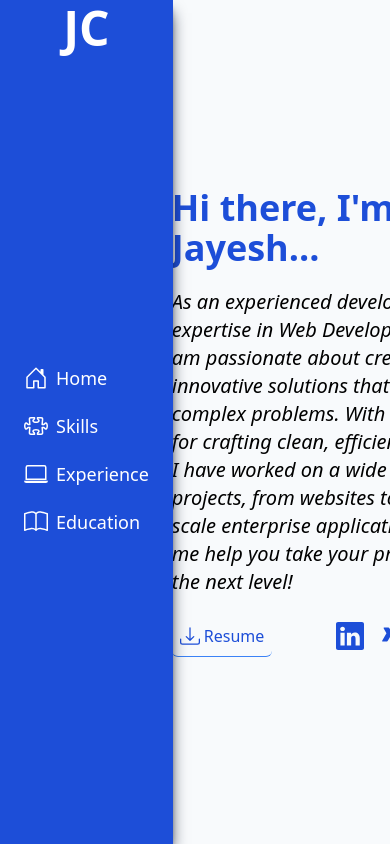
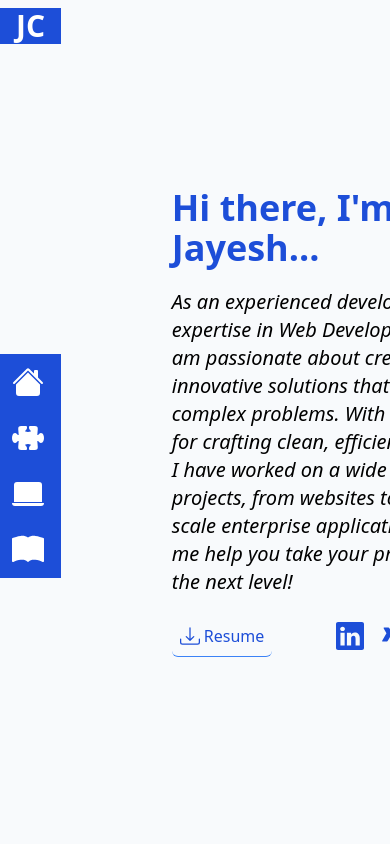
Before and after one commit to CJayesh/portfolio, a Next.js app in the folder my-portfolio/: page / in a window 390 px wide. Shown: the top 844 px of the page. Built offline with nearby package versions, Linux system fonts and the light colour scheme.

Commit message:
mobile Navbar

```diff
--- /dev/null
+++ b/my-portfolio/src/components/Navbar.module.css
@@ -0,0 +1,23 @@
+.nav_ul {
+    height: 100%;
+    display: flex;
+    flex-direction: column;
+    justify-content: center;
+}
+
+.nav_ul_mobile {
+    height: 100%;
+    display: flex;
+    flex-direction: column;
+    justify-content: center;
+}
+
+.nav_ul > li {
+    padding: 12px;
+    @apply hover:bg-blue-800
+}
+
+.nav_ul_mobile > li {
+    padding: 12px;
+    @apply bg-blue-700
+}
--- a/my-portfolio/src/components/Navbar.tsx
+++ b/my-portfolio/src/components/Navbar.tsx
@@ -2,24 +2,35 @@ import Head from 'next/head'
 import Link from 'next/link'
 import React from 'react'
 import NavbarItem from './NavbarItem'
+import styles from './Navbar.module.css'
 
 function Navbar() {
     return (
         <>
             <Head>
                 <title>My Site</title>
+                <meta name="viewport" content="width=device-width, initial-scale=1, maximum-scale=1, user-scalable=0"/>
             </Head>
-        <div id='navbar' className='absolute z-2 w-fit h-screen px-5 py-1 flex flex-col bg-blue-700 shadow-lg shadow-slate-900'>
-            <div id='navbar-header' className='text-center text-white font-bold text-5xl mb-5'>
+            <nav className='hidden sm:block fixed h-full w-fit bg-blue-700 shadow-lg shadow-slate-900'>
+                <div className='text-center text-white font-bold px-4 mt-2 text-5xl'>
                     <Link href="/#home_page">JC</Link>
                 </div>
-            <div id='navbar-content' className='flex flex-col flex-grow justify-center'>
-                <NavbarItem icon='home' text='Home' link='/#home_page'></NavbarItem>
-                <NavbarItem icon='skills' text='Skills' link='/#skills_page'></NavbarItem>
-                <NavbarItem icon='experience' text='Experience' link='/#experience_page'></NavbarItem>
-                <NavbarItem icon='education' text='Education' link='/#education_page'></NavbarItem>
-            </div>
-        </div>
+                <ul className={styles.nav_ul}>
+                    <li><NavbarItem icon='home' text='Home' link='/#home_page'></NavbarItem></li>
+                    <li><NavbarItem icon='skills' text='Skills' link='/#skills_page'></NavbarItem></li>
+                    <li><NavbarItem icon='experience' text='Experience' link='/#experience_page'></NavbarItem></li>
+                    <li><NavbarItem icon='education' text='Education' link='/#education_page'></NavbarItem></li>
+                </ul>
+            </nav>
+            <nav className='block sm:hidden fixed h-full w-fit'>
+                <div className='text-center text-white font-bold px-4 mt-2 text-3xl bg-blue-700'>JC</div>
+                <ul className={styles.nav_ul_mobile}>
+                    <li><NavbarItem icon='home' text='Home' link='/#home_page'></NavbarItem></li>
+                    <li><NavbarItem icon='skills' text='Skills' link='/#skills_page'></NavbarItem></li>
+                    <li><NavbarItem icon='experience' text='Experience' link='/#experience_page'></NavbarItem></li>
+                    <li><NavbarItem icon='education' text='Education' link='/#education_page'></NavbarItem></li>
+                </ul>
+            </nav>
         </>
     )
 }
--- a/my-portfolio/src/components/NavbarItem.tsx
+++ b/my-portfolio/src/components/NavbarItem.tsx
@@ -1,7 +1,6 @@
 import Link from 'next/link'
 import React, { ReactElement, ReactNode } from 'react'
-import { BsBook, BsPuzzle, BsQuestionCircle, BsHouseDoor, BsLaptop } from 'react-icons/bs'
-import { HiOfficeBuilding } from 'react-icons/hi'
+import { BsBookFill, BsPuzzleFill, BsQuestionCircle, BsFillHouseFill, BsLaptopFill } from 'react-icons/bs'
 
 type Props = {
     icon: 'education' | 'skills' | 'experience' | 'home',
@@ -10,16 +9,16 @@ type Props = {
 }
 
 function getIcon(icon_name: string) {
-    const classes = 'h-6 w-6';
+    const classes = 'h-8 w-8';
     switch (icon_name) {
         case 'education':
-            return <BsBook className={classes}></BsBook>
+            return <BsBookFill className={classes}></BsBookFill>
         case 'experience':
-            return <BsLaptop className={classes}></BsLaptop>
+            return <BsLaptopFill className={classes}></BsLaptopFill>
         case 'skills':
-            return <BsPuzzle className={classes}></BsPuzzle>
+            return <BsPuzzleFill className={classes}></BsPuzzleFill>
         case 'home':
-            return <BsHouseDoor className={classes}></BsHouseDoor>
+            return <BsFillHouseFill className={classes}></BsFillHouseFill>
         default:
             return <BsQuestionCircle className={classes}></BsQuestionCircle>
     }
@@ -28,9 +27,9 @@ function getIcon(icon_name: string) {
 function NavbarItem({ icon, text, link }: Props) {
     return (
         <Link href={link} scroll={false}>
-            <div className='text-white mb-3 p-1 flex items-center hover:text-blue-300'>
-                {getIcon(icon)}
-                <span className='pl-2 text-lg'>{text}</span>
+            <div className='text-white flex items-center'>
+                <span>{getIcon(icon)}</span>
+                <span className='pl-2 text-lg hidden sm:inline'>{text}</span>
             </div>
         </Link>
     )
--- a/my-portfolio/src/pages/_document.tsx
+++ b/my-portfolio/src/pages/_document.tsx
@@ -4,7 +4,7 @@ export default function Document() {
     return (
         <Html lang="en">
             <Head />
-            <body>
+            <body className='bg-slate-50'>
                 <Main />
                 <NextScript />
             </body>
--- a/my-portfolio/src/styles/globals.css
+++ b/my-portfolio/src/styles/globals.css
@@ -1,15 +1,3 @@
 @tailwind base;
 @tailwind components;
 @tailwind utilities;
-
-
-@layer utilities {
-    .card-bg-gd {
-        background-color: #f2f2f2;
-    }
-}
-
-
-body {
-    @apply bg-slate-50 w-screen h-screen;
-}
```
Lines whose indentation alone changed are shown as unchanged.
